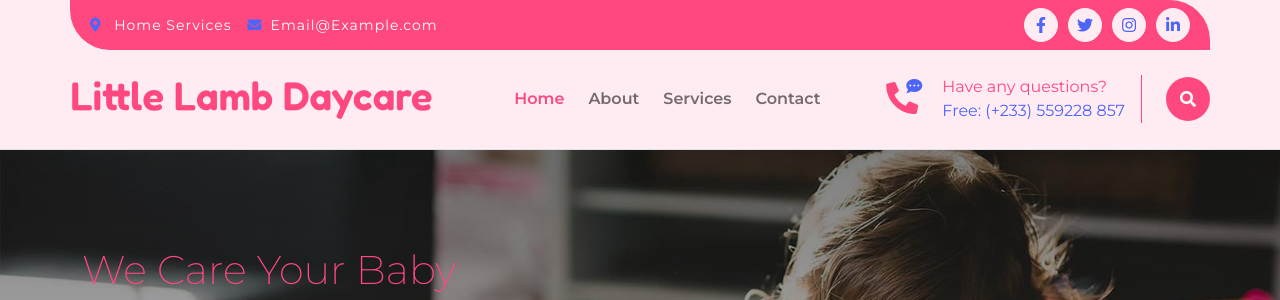
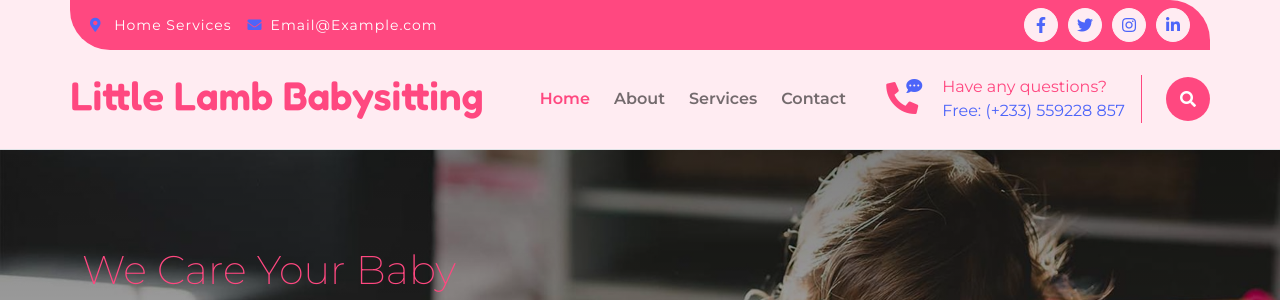
Before and after one commit to Bennymens/daycare, a Django app: page / in a window 1280 px wide. Shown: the top 300 px of the page. Run offline with Django 5.2, Linux system fonts and the light colour scheme; some libraries are stand-ins or nearby versions.

Commit message:
Update title to Little Lamb Babysitting, add Open Graph meta tags for link previews

```diff
--- a/daycare_app/templates/index.html
+++ b/daycare_app/templates/index.html
@@ -5,8 +5,11 @@
     <meta charset="utf-8" />
     <title>Little Lamb Babysitting</title>
     <meta content="width=device-width, initial-scale=1.0" name="viewport" />
-    <meta content="" name="keywords" />
-    <meta content="" name="description" />
+    <meta content="Little Lamb Babysitting - Professional Babysitting Services" name="description" />
+    <meta content="Little Lamb Babysitting" property="og:title" />
+    <meta content="Professional babysitting services for your children" property="og:description" />
+    <meta content="https://your-render-app.onrender.com/static/img/hero-img.jpg" property="og:image" />
+    <meta content="website" property="og:type" />
 
     <!-- Google Web Fonts -->
     <link rel="preconnect" href="https://fonts.googleapis.com" />
@@ -93,7 +96,7 @@
       <div class="container px-0">
         <nav class="navbar navbar-light navbar-expand-xl py-3">
           <a href="index.html" class="navbar-brand"
-            ><h1 class="text-primary display-6">Little Lamb Daycare</h1></a
+            ><h1 class="text-primary display-6">Little Lamb Babysitting</h1></a
           >
           <button
             class="navbar-toggler py-2 px-3"
@@ -554,7 +557,7 @@
         <div class="row g-5">
           <div class="col-md-6 col-lg-4 col-xl-3">
             <div class="footer-item">
-              <h2 class="fw-bold mb-3">Little Lamb Daycare</h2>
+              <h2 class="fw-bold mb-3">Little Lamb Babysitting</h2>
               <p class="mb-4">
                 There cursus massa at urnaaculis estieSed aliquamellus vitae
                 ultrs condmentum leo massamollis its estiegittis miristum.
```
